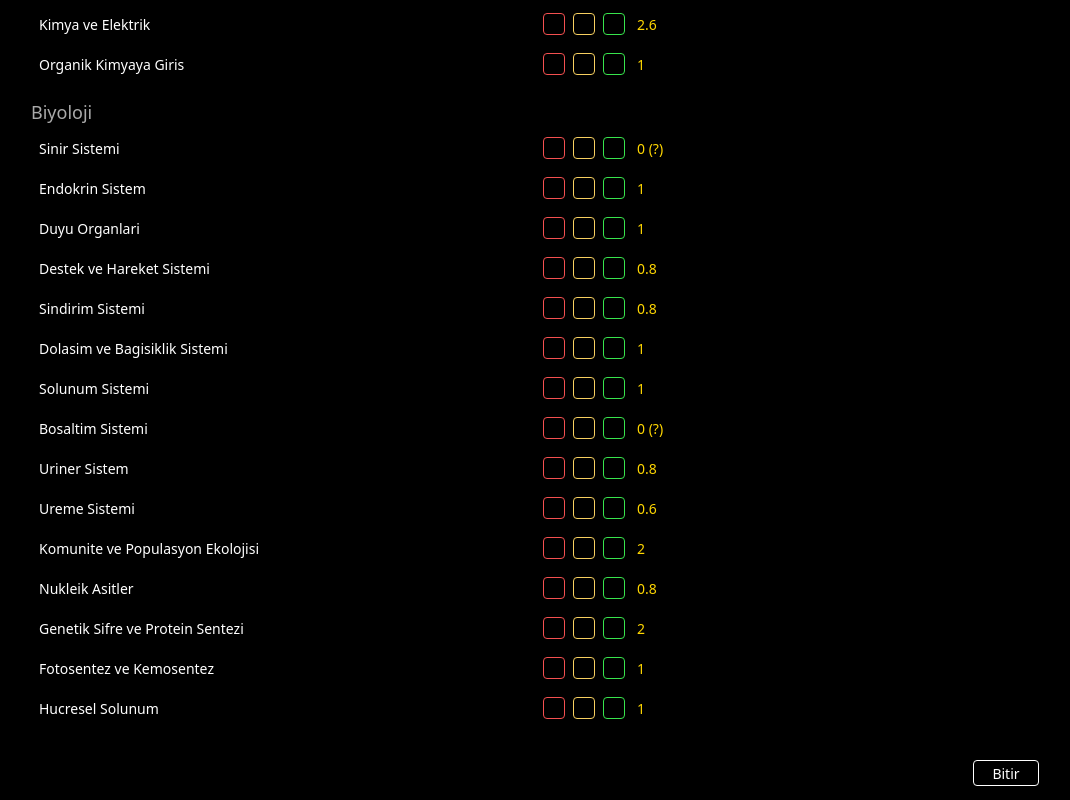
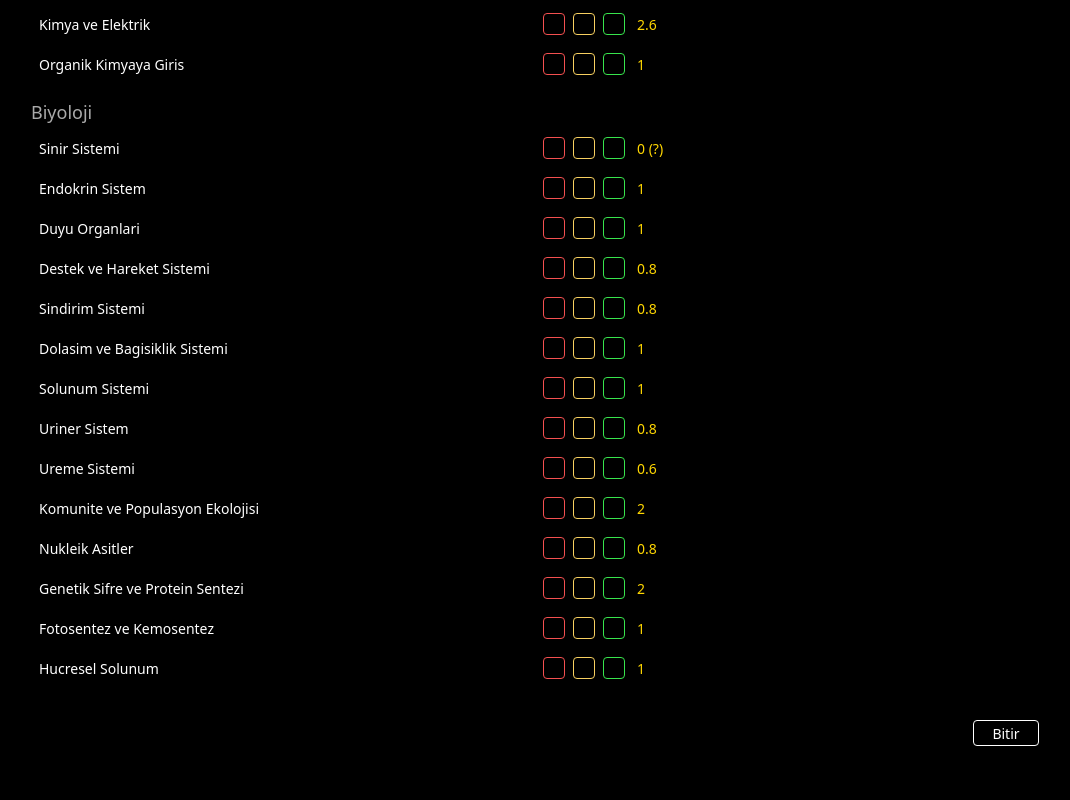
Before and after one commit to erdemylmaz/yks-yardimci, a plain HTML site: page index.html in a window 1280 px wide. Shown: the part 6484-7284 px from the top of the page, without its empty margins (113-1183 px from the left). After the commit the page ends 7244 px from the top, so only its background shows below. Drawn offline with Linux system fonts and the light colour scheme.

Commit message:
some bug fixes and added favicon

```diff
--- a/app.js
+++ b/app.js
@@ -730,10 +730,6 @@ class App {
                                     avr: 1,
                                 },
                                 {
-                                    name: 'Bosaltim Sistemi',
-                                    avr: '0 (?)',
-                                },
-                                {
                                     name: 'Uriner Sistem',
                                     avr: 0.8,
                                 },
@@ -1033,6 +1029,8 @@ class App {
     Reset = () => {
         localStorage.removeItem('array');
         localStorage.removeItem('isEnd');
+
+        location.reload();
     }
 }
 
--- a/index.html
+++ b/index.html
@@ -6,6 +6,7 @@
     <meta name="viewport" content="width=device-width, initial-scale=1.0">
     <link rel="stylesheet" href="style.css">
     <title>YKS Konu Eksiği Yardımcın</title>
+    <link rel="shortcut icon" href="./osym-symbol.png" type="image/x-icon">
     <script src="https://kit.fontawesome.com/6316116050.js" crossorigin="anonymous"></script>
 </head>
 <body>
```
Also changed, not shown: osym-symbol.png (added), 1 other file.
